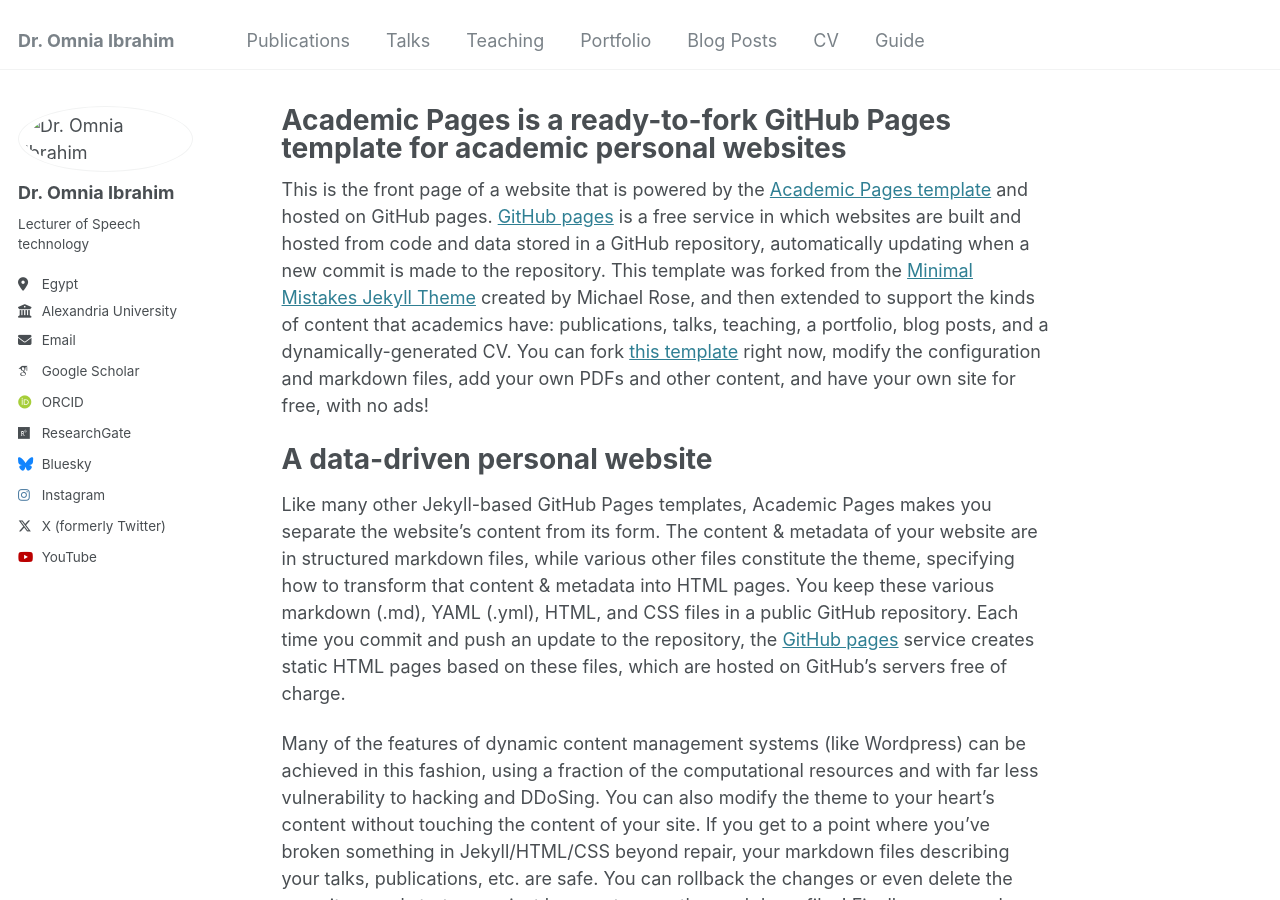
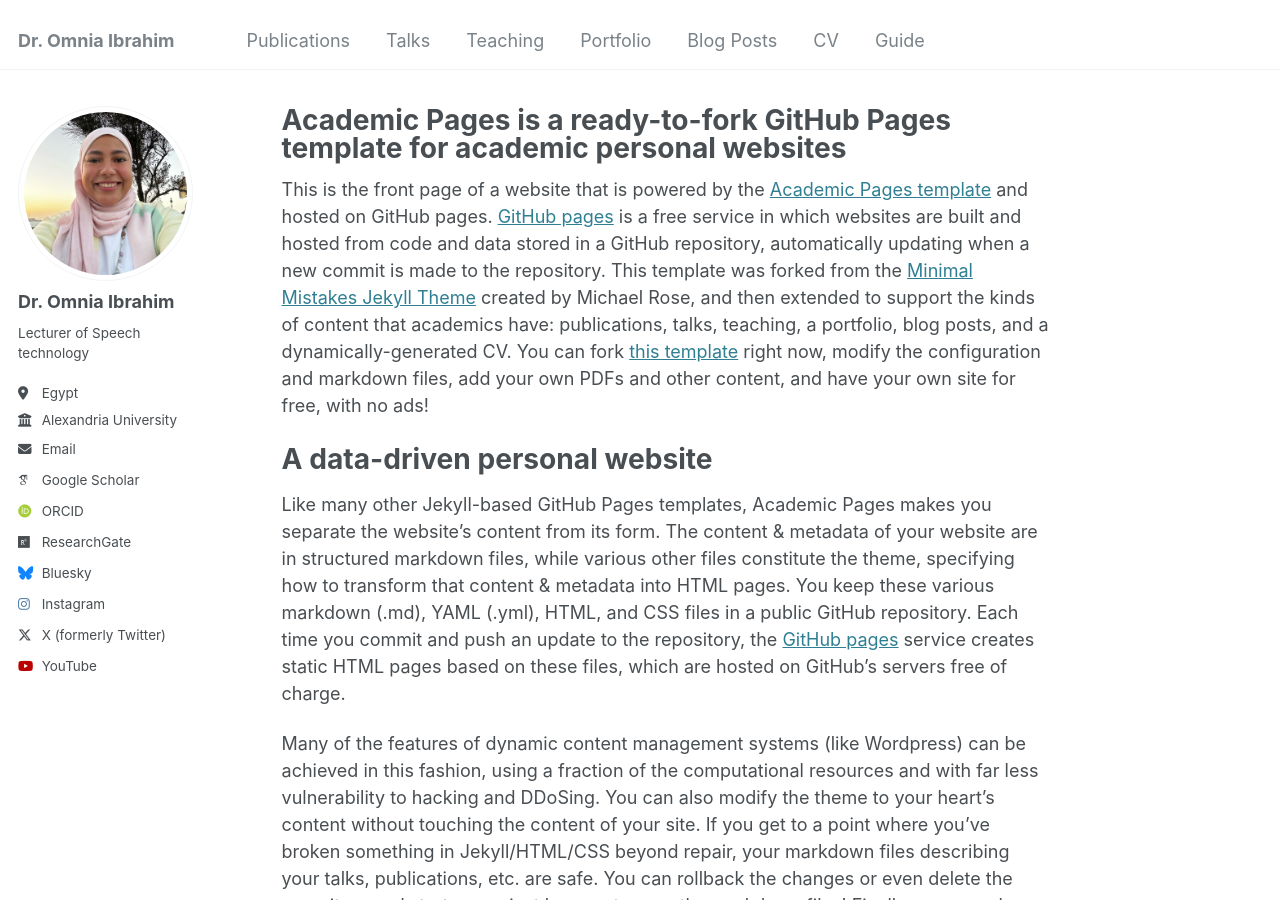
Before and after one commit to Omnia-Ibrahim-phonetics/Omnia-Ibrahim-phonetics.github.io, a Jekyll site: the page built from _pages/about.md, in a window 1280 px wide and 900 px high. Built offline with Jekyll 4.4.1, drawn with Linux system fonts in a browser that asks for light colours; some web fonts are replaced.

Commit message:
Update _config.yml

```diff
--- a/_config.yml
+++ b/_config.yml
@@ -21,7 +21,7 @@ repository               : "academicpages/academicpages.github.io"
 #               Additional customization can be done by editing /_includes/author-profile.html
 author:
   # Biographic information
-  avatar           : images/Omnia.jpeg
+  avatar           : Omnia.jpeg
   name             : "Dr. Omnia Ibrahim"
   pronouns         : # example: "she/her"
   bio              : "Lecturer of Speech technology"
```
